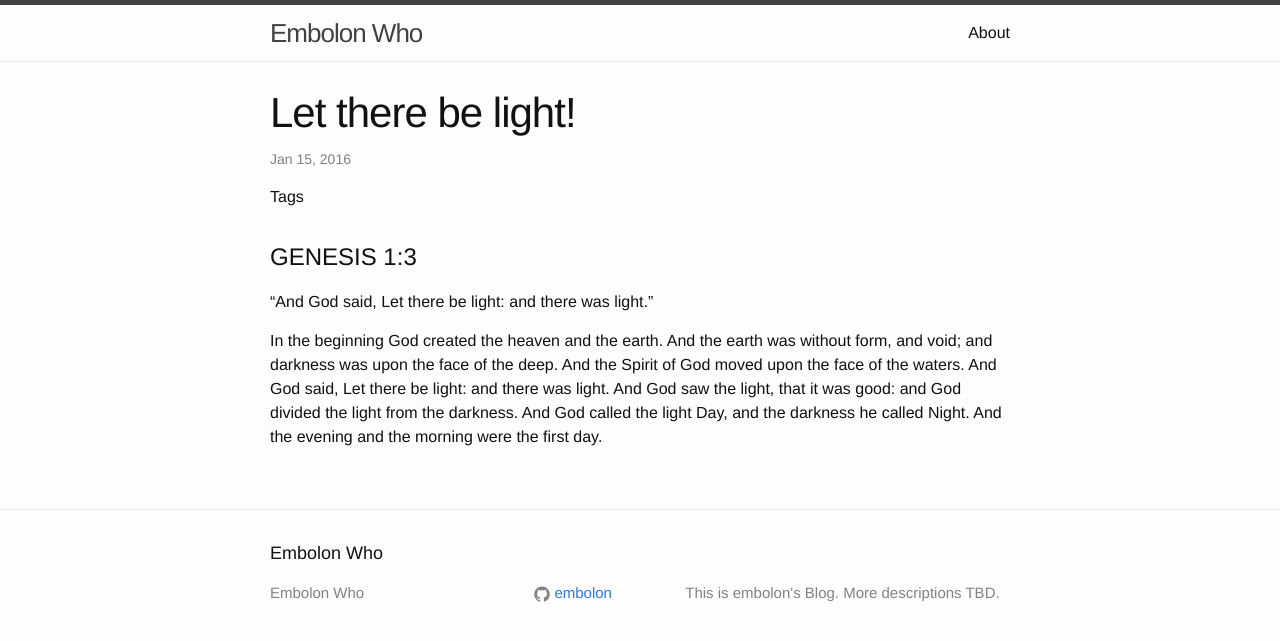
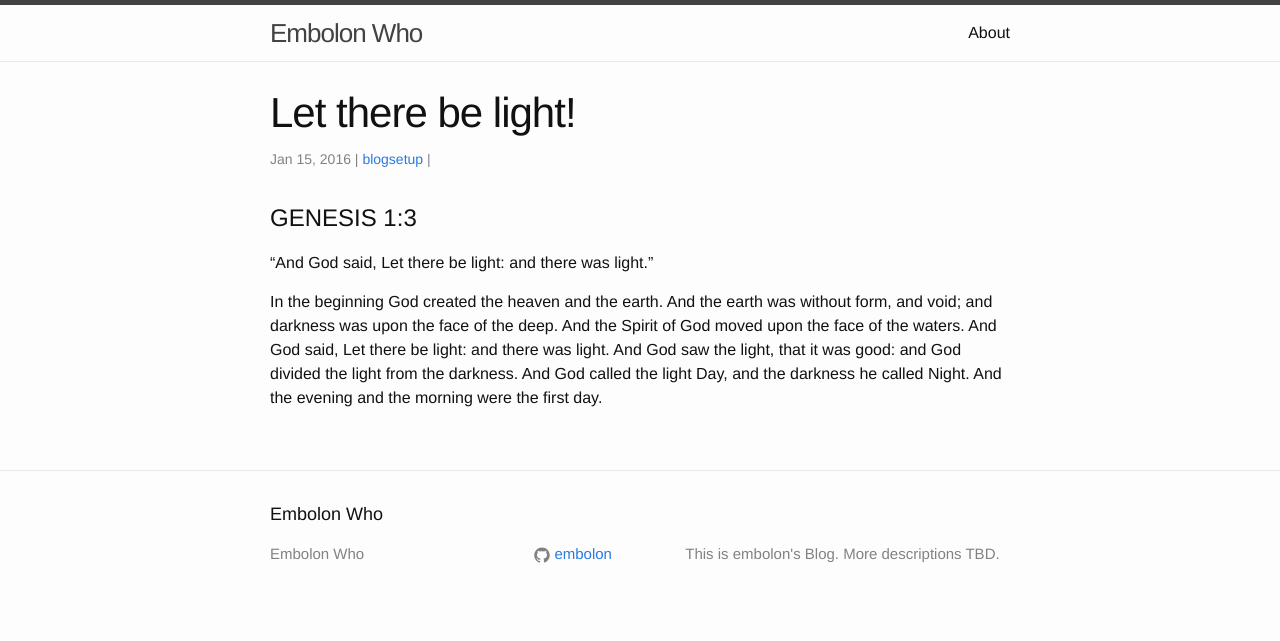
Before and after one commit to embolon/embolon.github.io, a Jekyll site: the page built from _posts/2016-01-15-let-there-be-light.markdown, in a window 1280 px wide. Shown: the top 641 px of the page. Built offline with Jekyll 4.4.1, drawn with Linux system fonts in a browser that asks for light colours.

Commit message:
fixing tag and categories on post.html

```diff
--- a/_layouts/post.html
+++ b/_layouts/post.html
@@ -5,11 +5,7 @@
 
   <header class="post-header">
     <h1 class="post-title" itemprop="name headline">{{ page.title }}</h1>
-    <p class="post-meta"><time datetime="{{ page.date | date_to_xmlschema }}" itemprop="datePublished">{{ page.date | date: "%b %-d, %Y" }}</time>{% if page.author %} • <span itemprop="author" itemscope itemtype="http://schema.org/Person"><span itemprop="name">{{ page.author }}</span></span>{% endif %}</p>
-    <div class="tags">
-    Tags
-    {% for tag in page.tags %} <div class='tag'><a href='/tag/#{{tag}}'>{{tag}}</a></div> {% endfor %}
-    </div>
+    <p class="post-meta"><time datetime="{{ page.date | date_to_xmlschema }}" itemprop="datePublished">{{ page.date | date: "%b %-d, %Y" }}</time>{% if page.author %} • <span itemprop="author" itemscope itemtype="http://schema.org/Person"><span itemprop="name">{{ page.author }}</span></span>{% endif %}{% if page.categories %} | <a href='/categories/#{{page.categories}}'>{{page.categories}}</a> {% endif %}{% if page.tags %} | {% for tag in page.tags %} <a href='/tag/#{{tag}}'>{{tag}}</a> {% endfor %} {% endif %}</p>
   </header>
 
   <div class="post-content" itemprop="articleBody">
```
